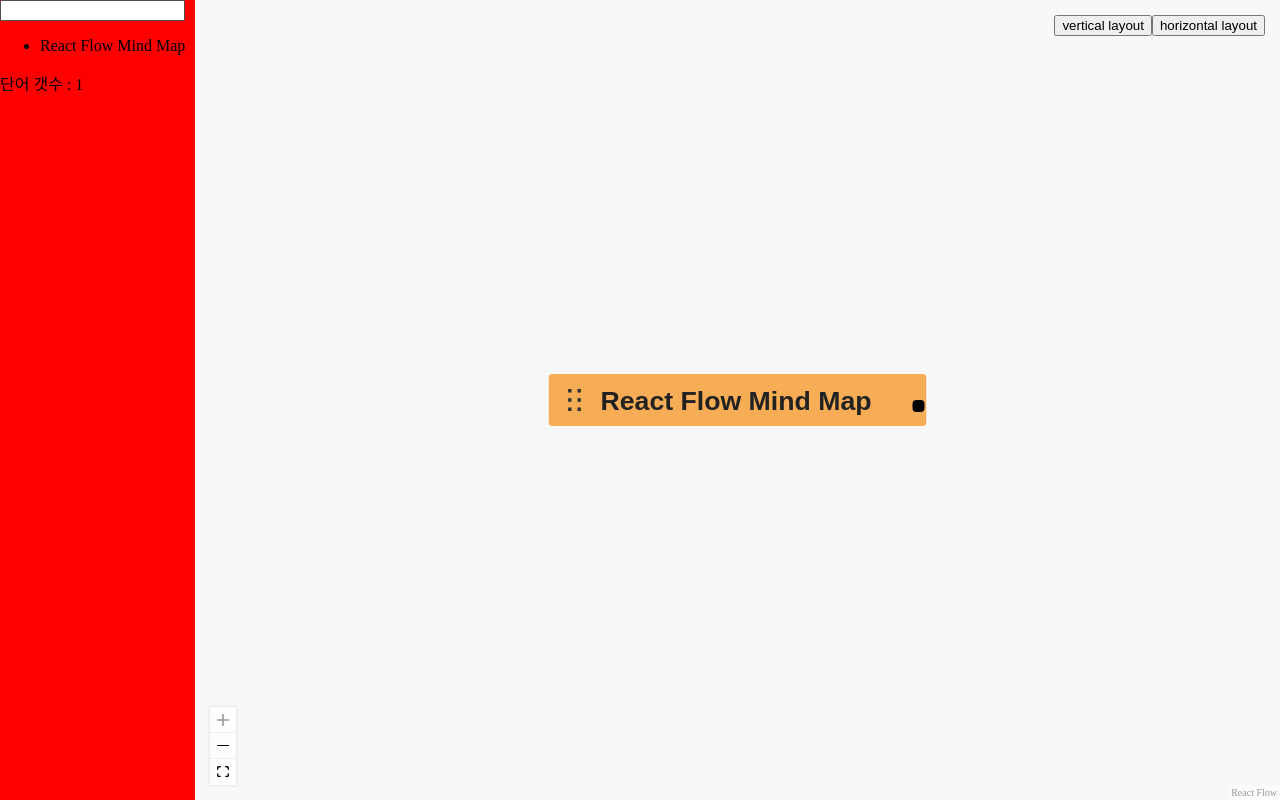
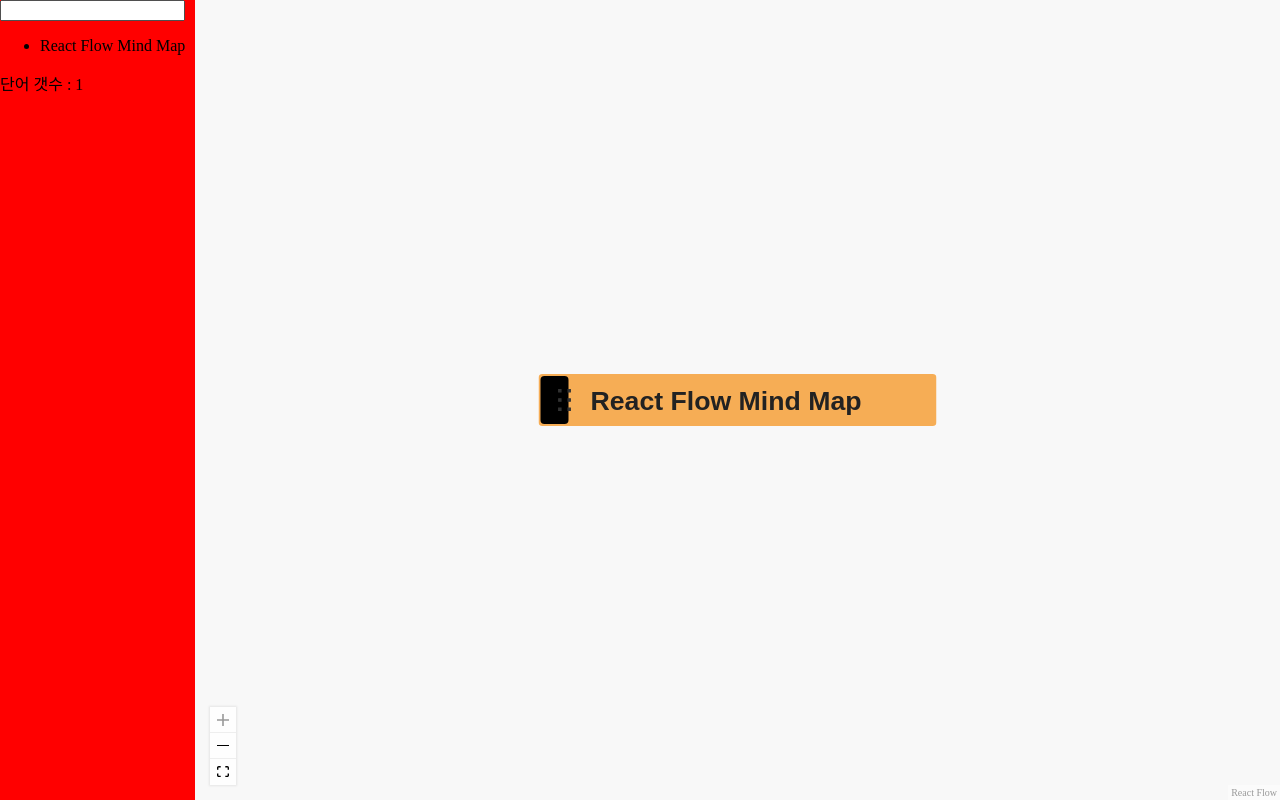
Before and after one commit to SNUSTHON/TEAM1_FE, a Next.js app: page / in a window 1280 px wide. Built offline with nearby package versions, Linux system fonts and the light colour scheme.

Commit message:
Revert "feat: 노드 정렬 기능"
This reverts commit 5ef5111c9c67eaa84873bbe74074f785dbc93065.

```diff
--- a/package.json
+++ b/package.json
@@ -9,7 +9,6 @@
     "lint": "next lint"
   },
   "dependencies": {
-    "@dagrejs/dagre": "^1.1.4",
     "@xyflow/react": "^12.2.1",
     "axios": "^1.7.7",
     "classcat": "^5.0.5",
--- a/src/app/globals.css
+++ b/src/app/globals.css
@@ -22,18 +22,18 @@ body,
 }
 
 .react-flow__handle.target {
-  /* top: 50%; */
+  top: 50%;
   pointer-events: none;
   opacity: 0;
 }
 
 .react-flow__handle.source {
-  /* top: 0; */
-  /* left: 0; */
+  top: 0;
+  left: 0;
   transform: none;
   background: black;
-  /* height: 100%;
-  width: 14px; */
+  height: 100%;
+  width: 14px;
   border-radius: 2px;
   border: none;
 }
--- a/src/app/page.js
+++ b/src/app/page.js
@@ -16,40 +16,6 @@ import MindMapNode from "@/components/MindMapNode";
 import MindMapEdge from "@/components/MindMapEdge";
 import "@xyflow/react/dist/style.css";
 import useStore from "./store";
-import Dagre from "@dagrejs/dagre";
-
-const getLayoutedElements = (nodes, edges, options) => {
-  const g = new Dagre.graphlib.Graph().setDefaultEdgeLabel(() => ({}));
-  g.setGraph({
-    rankdir: options.direction,
-    align: "UL",
-  });
-
-  edges.forEach((edge) => g.setEdge(edge.source, edge.target));
-  // console.log(nodes);
-  nodes.forEach((node) =>
-    g.setNode(node.id, {
-      width: node.measured?.width ?? 0,
-      height: node.measured?.height ?? 0,
-    })
-  );
-
-  Dagre.layout(g);
-
-  return {
-    nodes: nodes.map((node) => {
-      const position = g.node(node.id);
-      // We are shifting the dagre node position (anchor=center center) to the top left
-      // so it matches the React Flow node anchor point (top left).
-      const x = position.x - node.measured.width / 2;
-      const y = position.y;
-      console.log();
-
-      return { ...node, position: { x, y } };
-    }),
-    edges,
-  };
-};
 
 const selector = (state) => ({
   nodes: state.nodes,
@@ -57,7 +23,6 @@ const selector = (state) => ({
   onNodesChange: state.onNodesChange,
   onEdgesChange: state.onEdgesChange,
   addChildNode: state.addChildNode,
-  setNodes: state.setNodes,
 });
 
 const nodeTypes = {
@@ -74,24 +39,15 @@ const defaultEdgeOptions = { style: connectionLineStyle, type: "mindmap" };
 
 function Flow() {
   // whenever you use multiple values, you should use shallow for making sure that the component only re-renders when one of the values change
-  const { nodes, edges, onNodesChange, onEdgesChange, addChildNode, setNodes } =
-    useStore(selector, shallow);
+  const { nodes, edges, onNodesChange, onEdgesChange, addChildNode } = useStore(
+    selector,
+    shallow
+  );
+
   const connectingNodeId = useRef(null);
   const store = useStoreApi();
   const { screenToFlowPosition } = useReactFlow();
-
-  const onLayout = useCallback(
-    (direction) => {
-      const layouted = getLayoutedElements(nodes, edges, { direction });
-      // console.log(layouted);
-      setNodes(layouted.nodes);
-
-      // window.requestAnimationFrame(() => {
-      //   fitView();
-      // });
-    },
-    [nodes, edges]
-  );
+  console.log(nodes);
 
   const getChildNodePosition = (event, parentNode) => {
     const { domNode } = store.getState();
@@ -174,10 +130,6 @@ function Flow() {
     >
       <Controls showInteractive={false} />
       <Panel position="top-left" className="header"></Panel>
-      <Panel position="top-right">
-        <button onClick={() => onLayout("TB")}>vertical layout</button>
-        <button onClick={() => onLayout("LR")}>horizontal layout</button>
-      </Panel>
     </ReactFlow>
   );
 }
--- a/src/app/store.js
+++ b/src/app/store.js
@@ -20,11 +20,6 @@ const useStore = create((set, get) => ({
   onEdgesChange: (changes) => {
     set({
       edges: applyEdgeChanges(changes, get().edges),
-    });
-  },
-  setNodes: (changes) => {
-    set({
-      nodes: [...changes],
     });
   },
   addChildNode: (parentNode, position) => {
--- a/src/components/MindMapEdge.js
+++ b/src/components/MindMapEdge.js
@@ -6,7 +6,7 @@ function MindMapEdge(props) {
 
   const [edgePath] = getStraightPath({
     sourceX,
-    sourceY,
+    sourceY: sourceY + 20,
     targetX,
     targetY,
   });
--- a/src/components/MindMapNode.js
+++ b/src/components/MindMapNode.js
@@ -20,7 +20,7 @@ function MindMapNode({ id, data }) {
   useLayoutEffect(() => {
     if (inputRef.current) {
       const textWidth = calculateTextWidth(data.label);
-      inputRef.current.style.width = `${textWidth}px`; // 여백을 위해 10px 추가
+      inputRef.current.style.width = `${textWidth + 10}px`; // 여백을 위해 10px 추가
     }
   }, [data.label]);
 
@@ -75,8 +75,8 @@ function MindMapNode({ id, data }) {
       {/* 더블 클릭으로 생성된 childDivs 출력 */}
       {childDivs.map((div) => div)}
 
-      <Handle type="target" position={Position.Left} />
-      <Handle type="source" position={Position.Right} />
+      <Handle type="target" position={Position.Top} />
+      <Handle type="source" position={Position.Top} />
     </>
   );
 }
```
Also changed, not shown: 1 other file (tests, documents, lock files or other folders).
